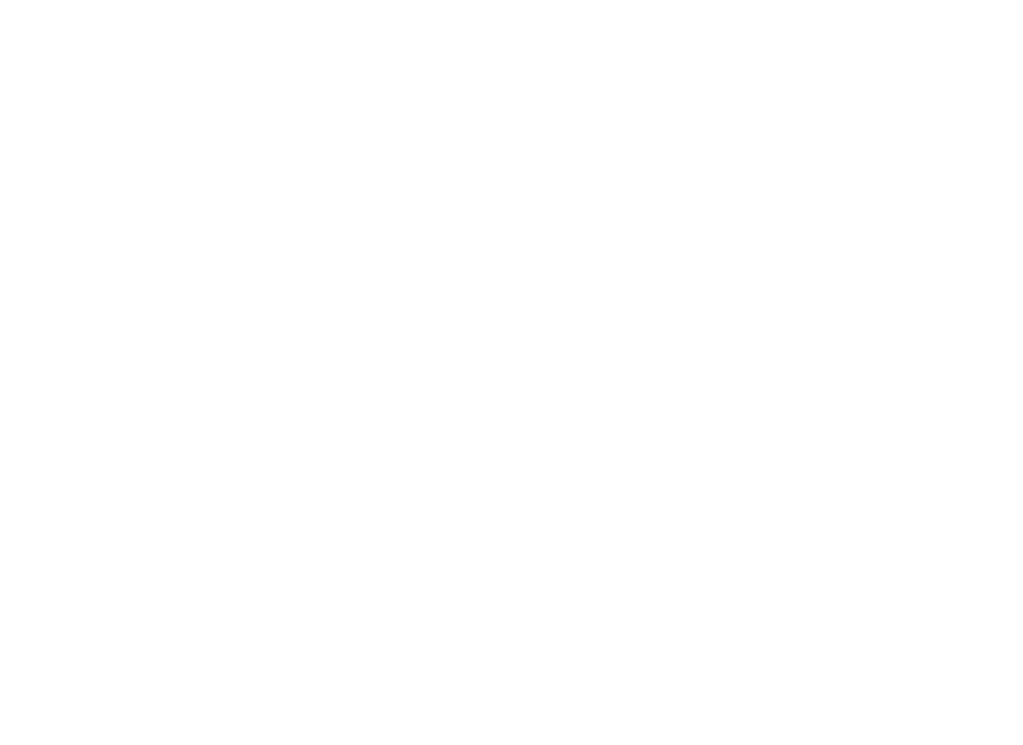
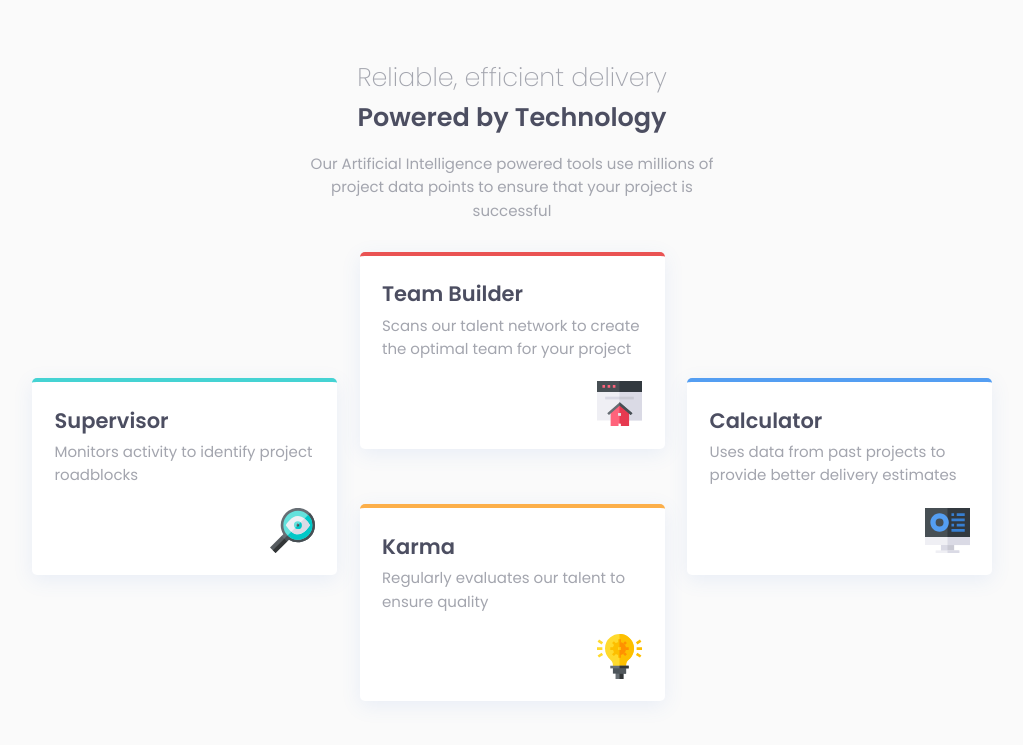
Before and after one commit to Shikamaru007/card-feature-section, a plain HTML site: page index.html in a window 1280 px wide. Shown: the whole page, without its empty margins (128-1151 px from the left). Drawn offline with Linux system fonts and the light colour scheme.

Commit message:
all done

```diff
--- a/index.html
+++ b/index.html
@@ -7,6 +7,33 @@
     <title>Card Feature Section</title>
 </head>
 <body>
-
+    <div class="container">
+        <header>
+            <h1><span class="light-head">Reliable, efficient delivery</span>Powered by Technology</h1>
+            <p>Our Artificial Intelligence powered tools use millions of project data points to ensure that your project is successful</p>
+        </header>
+        <section class="cards">
+            <div class="card" id="cyan">
+                <h3>Supervisor</h3>
+                <p>Monitors activity to identify project roadblocks</p>
+                <img src="images/icon-supervisor.svg" alt="magnifier-img" class="card-img">
+            </div>
+            <div class="card" id="red">
+                <h3>Team Builder</h3>
+                <p>Scans our talent network to create the optimal team for your project</p>
+                <img src="images/icon-team-builder.svg" alt="house-img" class="card-img">
+            </div>
+            <div class="card" id="yellow">
+                <h3>Karma</h3>
+                <p>Regularly evaluates our talent to ensure quality</p>
+                <img src="images/icon-karma.svg" alt="bulb-img" class="card-img">
+            </div>
+            <div class="card" id="blue">
+                <h3>Calculator</h3>
+                <p>Uses data from past projects to provide better delivery estimates</p>
+                <img src="images/icon-calculator.svg" alt="monitor-img" class="card-img">
+            </div>
+        </section>
+    </div>
 </body>
 </html>
--- a/styles.css
+++ b/styles.css
@@ -5,6 +5,151 @@
     margin: 0;
     box-sizing: border-box;
 }
+html {
+    font-size: 15px;
+}
 body {
-    font-family: "Poppins", sans-serif;
+    font-family: poppins, sans-serif;
+    color: hsl(229, 6%, 66%);
+    font-weight: 400;
+    width: 100%;
+    background-color: hsl(0, 0%, 98%);
+    padding: 5rem 0;
 }
+h1 span {
+    font-weight: 200;
+    display: block;
+    color: hsl(229, 6%, 66%)
+}
+h1 {
+    color: hsl(234, 12%, 34%);
+    font-size: clamp(1.5rem, 6.8vw, 1.7rem);
+    font-weight: 600;
+    margin-bottom: 1.5rem;
+}
+h3 {
+    color: hsl(234, 12%, 34%);
+    font-size: 1.4rem;
+    font-weight: 600;
+}
+.container {
+    max-width: 320px;
+    width: 85%;
+    margin: auto;
+}
+header {
+    text-align: center;
+    line-height: 1.55;
+    margin-bottom: 5rem;
+}
+.cards {
+    display: grid;
+    grid-template-columns: 1fr;
+    gap: 2.5rem;
+}
+.card {
+    background-color: white;
+    display: flex;
+    flex-direction: column;
+    line-height: 1.55;
+    gap: .4rem;
+    padding: 2rem;
+    border-radius: 5px;
+    box-shadow: 0px 5px 20px hsla(219, 67%, 58%, 0.1);
+}
+.card img {
+    align-self: end;
+    max-width: 4.4rem;
+    margin-top: 3rem;
+
+}
+#cyan {
+    border-top: 4px solid hsl(180, 62%, 55%);
+}
+#red {
+    border-top: 4px solid hsl(0, 78%, 62%);
+}
+#yellow {
+    border-top: 4px solid hsl(34, 97%, 64%);
+}
+#blue {
+    border-top: 4px solid hsl(212, 86%, 64%);
+}
+
+
+@media screen and (min-width:767px){
+    html {
+        font-size: 16px;
+    }
+    .container {
+        max-width: 335px;
+    }
+    .card {
+        padding: 2.2rem;
+    }
+}
+
+@media screen and (min-width:1023px) {
+    html {
+        font-size: 15px;
+    }
+    h1 {
+        margin-bottom: 01rem;
+    }
+    header {
+        max-width: 442px;
+        margin-inline: auto;
+        margin-bottom: 1rem;
+    }
+    body {
+        padding: 0;
+        height: 100vh;
+        display: flex;
+        align-items: center;
+    }
+    .container {
+        max-width: 850px;
+        width: 85%;
+    }
+    .cards {
+        grid-template-columns: repeat(3, 1fr);
+        grid-template-rows: repeat(8, 3.209166666666667rem);
+        gap: 1.5rem;
+        row-gap: 1rem;
+    }
+    .card img {
+        width: 3rem;
+        margin-top: 1.2rem;
+    }
+    .card {
+        padding: 1.5rem;
+        height: fit-content;
+        gap: .2rem;
+    }
+    #red {
+        grid-area: 1/2/5/3;
+    }
+    #yellow {
+        grid-area: 5/2/9/3;
+    }
+    #blue {
+        grid-area: 3/3/7/4;
+    }
+    #cyan {
+        grid-area: 3/1/7/2;
+    }
+
+}
+
+
+@media screen and (min-width:1239px){
+    body {
+        padding: 1rem 0;
+    }
+    header {
+        margin-bottom: 2rem;
+    }
+    .container {
+        max-width: 960px;
+    }
+}
```
Also changed, not shown: 3 other files.
